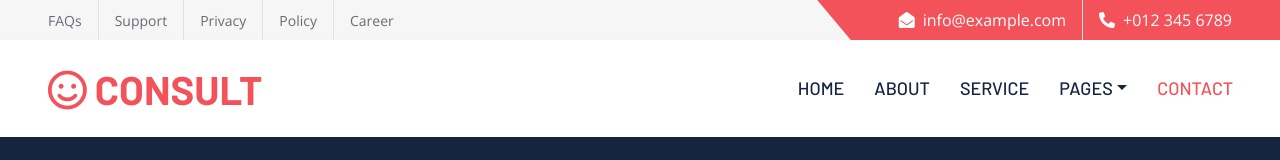
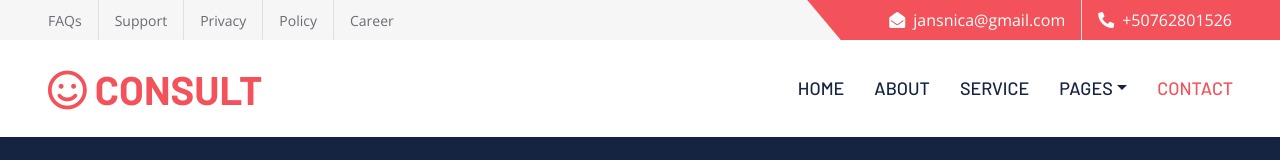
Before and after one commit to narencastellon/web, a plain HTML site: page contact.html in a window 1280 px wide. Shown: the top 160 px of the page. Drawn offline with nearby package versions, Linux system fonts and the light colour scheme.

Commit message:
contacto

```diff
--- a/contact.html
+++ b/contact.html
@@ -46,10 +46,10 @@
             <div class="col-md-6 text-center text-lg-end">
                 <div class="position-relative d-inline-flex align-items-center bg-primary text-white top-shape px-5">
                     <div class="me-3 pe-3 border-end py-2">
-                        <p class="m-0"><i class="fa fa-envelope-open me-2"></i>info@example.com</p>
+                        <p class="m-0"><i class="fa fa-envelope-open me-2"></i>jansnica@gmail.com</p>
                     </div>
                     <div class="py-2">
-                        <p class="m-0"><i class="fa fa-phone-alt me-2"></i>+012 345 6789</p>
+                        <p class="m-0"><i class="fa fa-phone-alt me-2"></i>+50762801526</p>
                     </div>
                 </div>
             </div>
```
